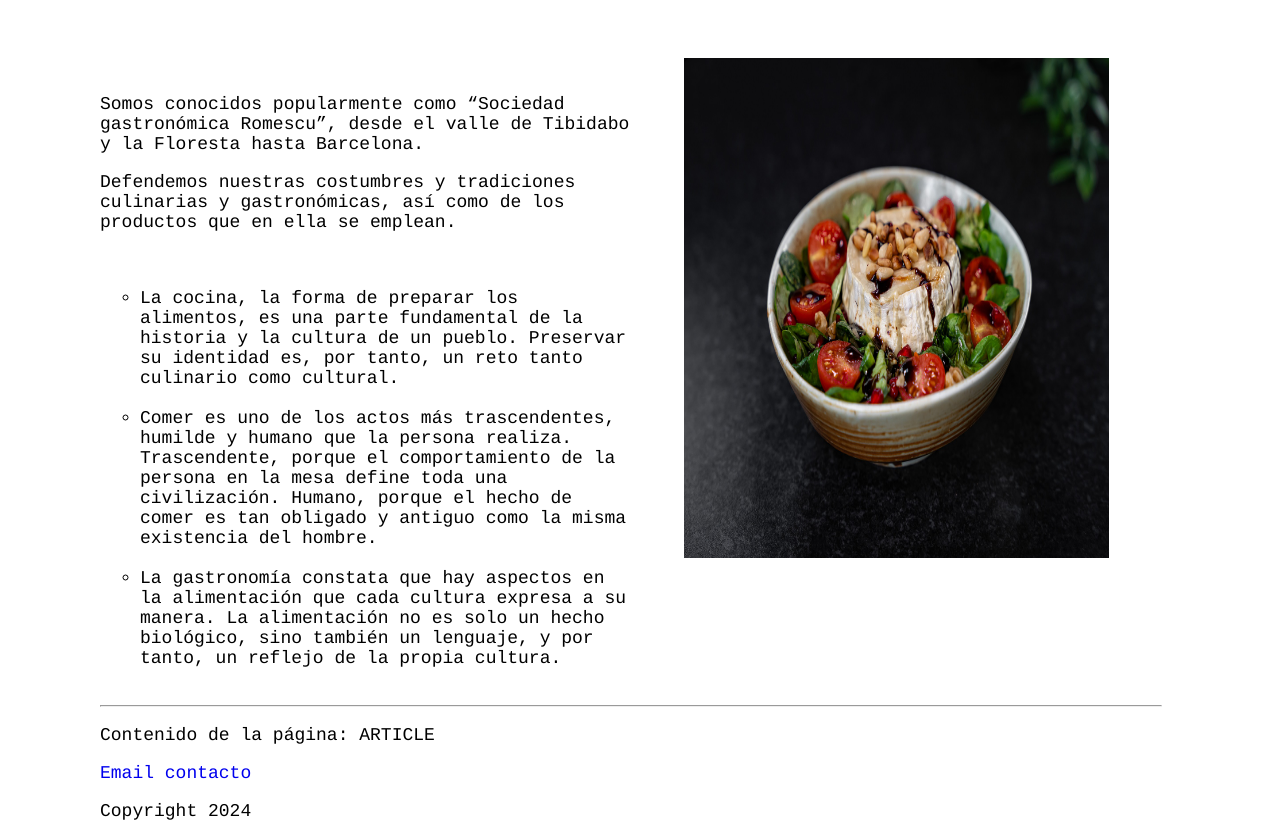
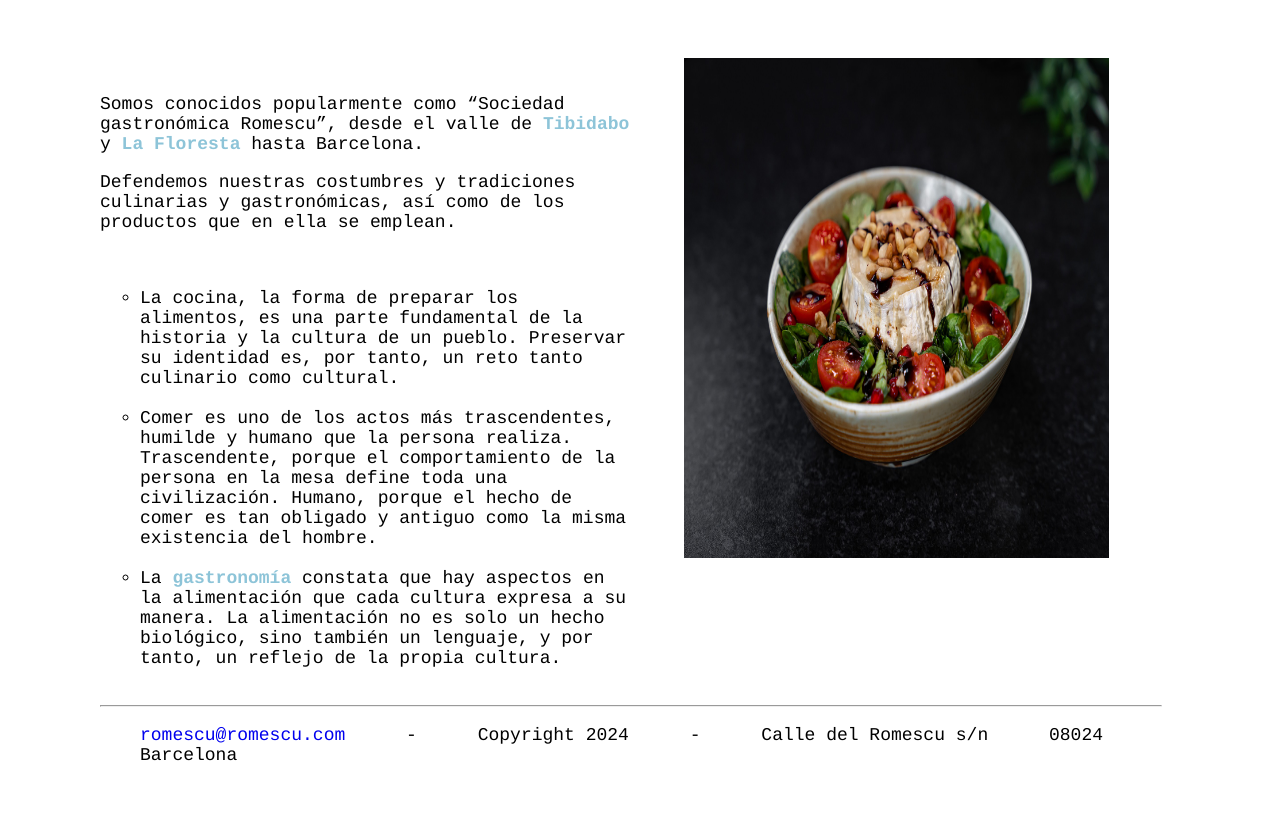
Before and after one commit to srodrigitz/2425srodrigitz, a plain HTML site: page index.html in a window 1280 px wide. Shown: the part 656-1477 px from the top of the page. After the commit the page ends 1452 px from the top, so only its background shows below. Drawn offline with Linux system fonts and the light colour scheme; a web font is replaced by a local one.

Commit message:
Update index.html

```diff
--- a/index.html
+++ b/index.html
@@ -31,14 +31,14 @@
 	<section>
 		<article>
 			<p></p><br>
-			<p>Somos conocidos popularmente como “Sociedad gastronómica Romescu”, desde el valle de Tibidabo y la Floresta hasta Barcelona.</p>
+			<p>Somos conocidos popularmente como “Sociedad gastronómica Romescu”, desde el valle de <a href="https://www.disfrutabarcelona.com/tibidabo" target="_blank">Tibidabo</a> y <a href="https://entredospuntos.com/2023/02/05/la-floresta-el-pulmon-verde-de-barcelona/" target="_blank">La Floresta</a> hasta Barcelona.</p>
 			<p>Defendemos nuestras costumbres y tradiciones culinarias y gastronómicas, así como de los productos que en ella se emplean.</p>
 			</p><br>
 			<!-- lista no ordenada -->
 			<ul type="circle">
 				<li>La cocina, la forma de preparar los alimentos, es una parte fundamental de la historia y la cultura de un pueblo. Preservar su identidad es, por tanto, un reto tanto culinario como cultural.</li><br>
 				<li>Comer es uno de los actos más trascendentes, humilde y humano que la persona realiza. Trascendente, porque el comportamiento de la persona en la mesa define toda una civilización. Humano, porque el hecho de comer es tan obligado y antiguo como la misma existencia del hombre.</li><br>
-				<li>La gastronomía constata que hay aspectos en la alimentación que cada cultura expresa a su manera. La alimentación no es solo un hecho biológico, sino también un lenguaje, y por tanto, un reflejo de la propia cultura.</li>
+				<li>La <a href="https://acgn.cat/es/inicio/" target="_blank">gastronomía</a> constata que hay aspectos en la alimentación que cada cultura expresa a su manera. La alimentación no es solo un hecho biológico, sino también un lenguaje, y por tanto, un reflejo de la propia cultura.</li>
 			</ul>
 		</article>
 	</section>
@@ -52,9 +52,14 @@
  <footer class="divfooter">
 	<!-- esto es una línea de separación -->
 	<hr>
-		<p>Contenido de la página: ARTICLE</p>
-		<a href="mailto:samu.zur@gmail.com">Email contacto</a>
-		<p>Copyright 2024</p>
+		<ul>
+			<li><a href="mailto:romescu@romescu.com">romescu@romescu.com</a></li>
+			<li>-</li>
+			<li>Copyright 2024</li>
+			<li>-</li>
+			<li>Calle del Romescu s/n</li>
+			<li>08024 Barcelona</li>
+		</ul>
  </footer>
 </body>
 </html>
```
